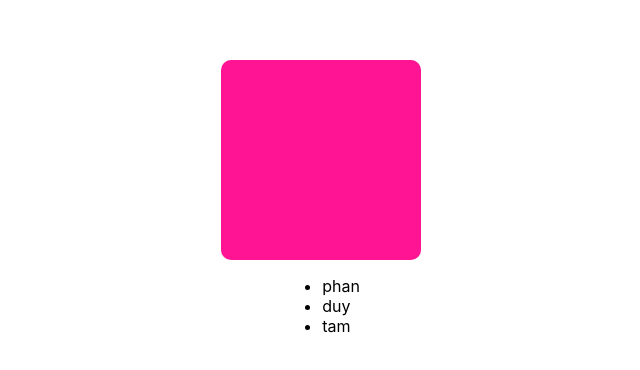
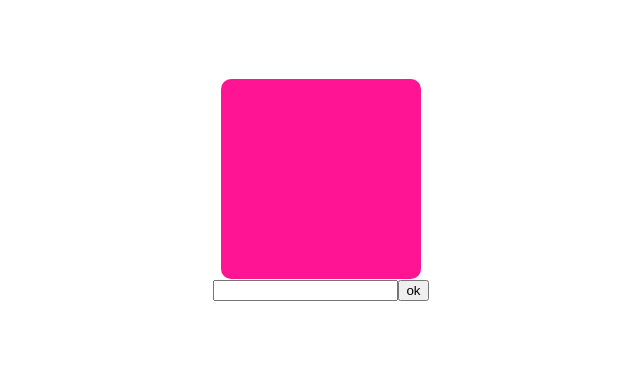
Before and after one commit to jrphan/react-hook, a React (Create React App) app: page / in a window 1280 px wide. Shown: the part 194-564 px from the top of the page, without its empty margins (319-959 px from the left). Built offline with nearby package versions, Linux system fonts and the light colour scheme.

Commit message:
todoForm

```diff
--- a/src/App.js
+++ b/src/App.js
@@ -2,14 +2,11 @@
 import { useState } from 'react';
 import './App.scss';
 import ColorBox from './components/colorBox';
-import TodoList from './TodoList';
+import TodoList from './components/TodoList';
+import TodoForm from './components/TodoForm';
 
 function App() {
-  const [todoList, setTodoList] = useState([
-    {id: 1, title: 'phan'},
-    {id: 2, title: 'duy'},
-    {id: 3, title: 'tam'}
-  ]);
+  const [todoList, setTodoList] = useState([]);
 
   function handleTodoClick(todo) {
     const index = todoList.findIndex(x => x.id === todo.id);
@@ -20,9 +17,20 @@
     setTodoList(newTodoList);
   };
 
+  function handleTodoForm(formValues) {
+    const newTodoList = [...todoList];
+    const newTodo = {
+      id: todoList.length + 1,
+      ...formValues,
+    }
+    newTodoList.push(newTodo);
+    setTodoList(newTodoList);
+  }
+
   return (
     <div className="App">
       <ColorBox/>
+      <TodoForm onSubmit={handleTodoForm} />
       <TodoList todos={todoList} onTodoClick={handleTodoClick}/>
     </div>
   );
--- /dev/null
+++ b/src/components/TodoForm/index.jsx
@@ -0,0 +1,44 @@
+import React, { useState } from 'react';
+import PropTypes from 'prop-types';
+
+TodoForm.propTypes = {
+    onSubmit: PropTypes.func,
+};
+
+TodoForm.defaultProps = {
+    onSubmit: null,
+};
+
+function TodoForm(props) {
+    const {onSubmit} = props;
+    const [value, setValue] = useState('');
+
+    function handleValueChange(e) {
+        setValue(e.target.value);
+    }
+
+    function handleSubmit(e) {
+        e.preventDefault();
+
+        if(!onSubmit) return;
+
+        if (value !== '') {
+            const formValues = {
+                title: value,
+            };
+            onSubmit(formValues);
+            setValue('');
+        } else {
+            alert('vui long nhap');
+        }
+    }
+
+    return (
+        <form onSubmit={handleSubmit}>
+            <input type="text" value={value} onChange={handleValueChange}/>
+            <button>ok</button>
+        </form>
+    );
+}
+
+export default TodoForm;
--- a/src/components/colorBox/colorBox.scss
+++ b/src/components/colorBox/colorBox.scss
@@ -6,6 +6,6 @@
     width: $box-size;
     border-radius: 10px;
 
-    transition: all 0.2s ease-in-out 0s;
+    transition: all 0.1s ease-in-out 0s;
     cursor: pointer;
 }
```
Also changed, not shown: src/components/TodoList/index.jsx (renamed from src/TodoList/index.jsx), src/components/TodoList/todolist.scss (added).
